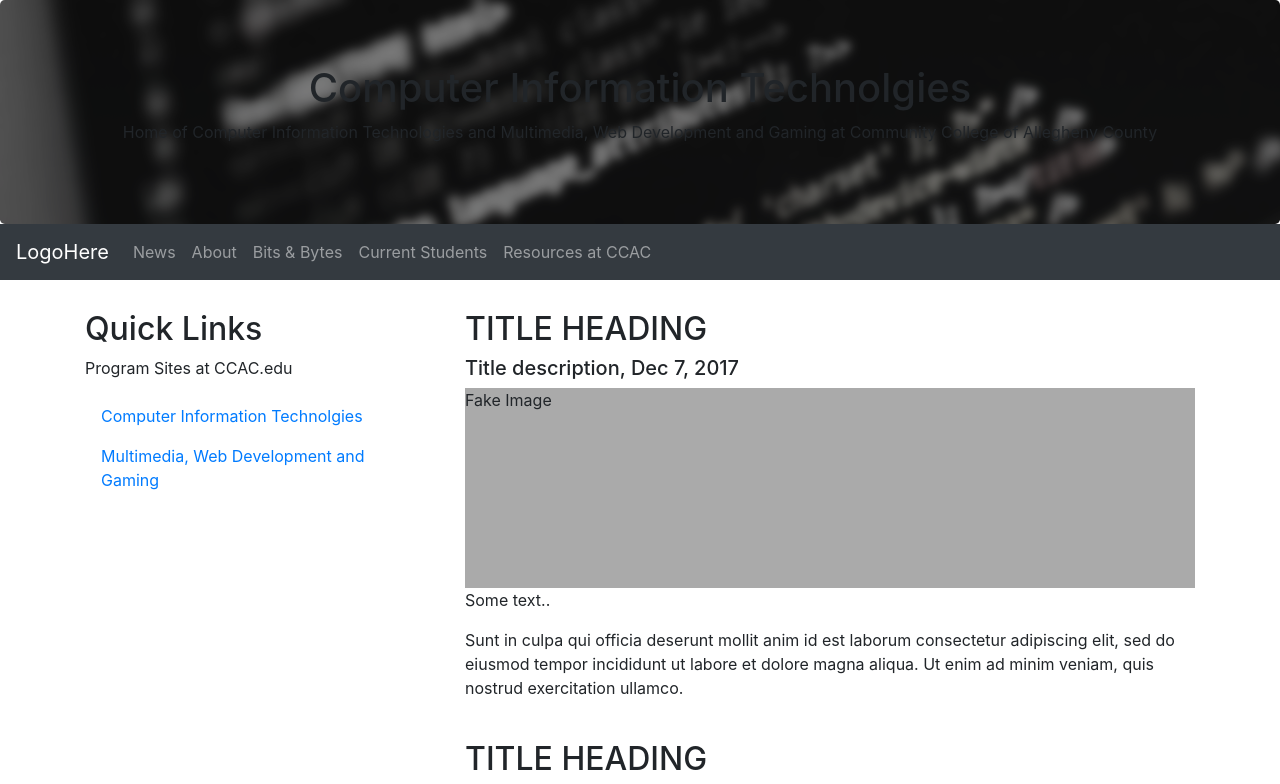
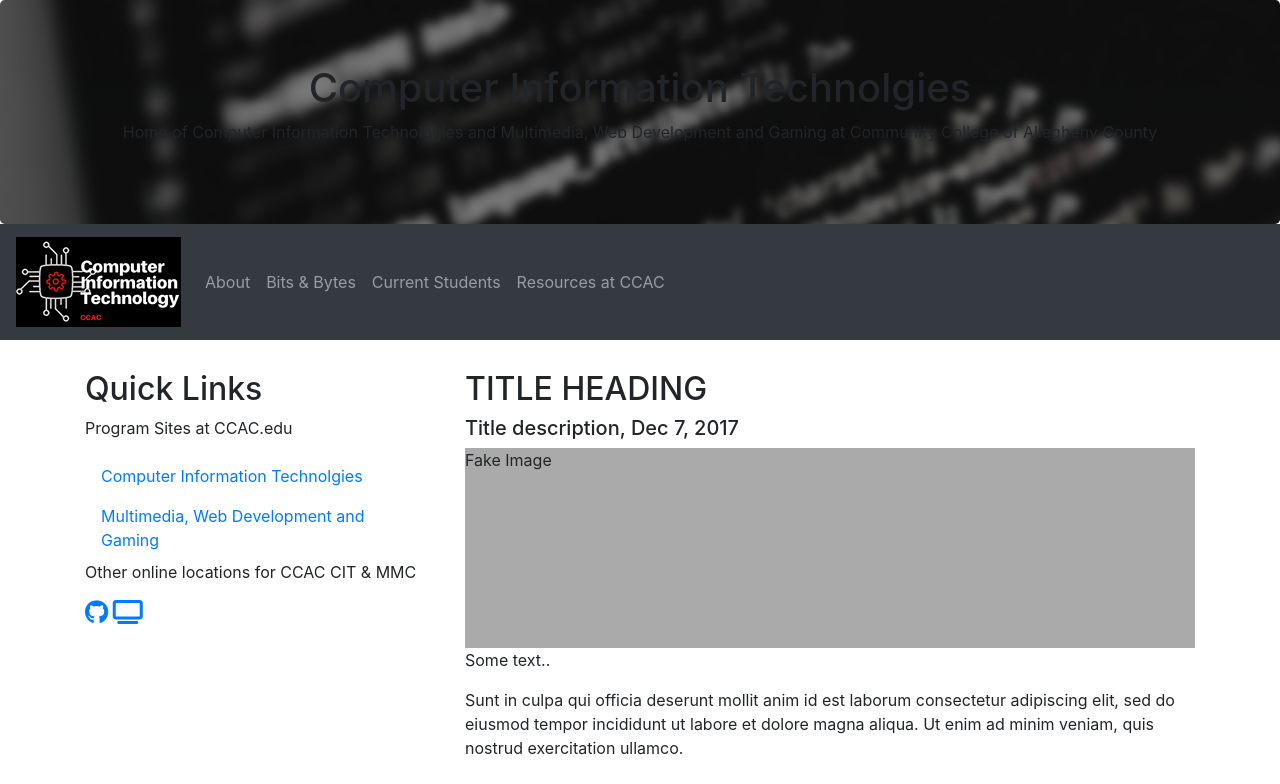
Before and after one commit to CCAC-CIT/CCAC-CIT.github.io, a website: page index.html in a window 1280 px wide. Shown: the top 784 px of the page. Drawn offline with nearby package versions, Linux system fonts and the light colour scheme; files whose address does not match are found by name.

Commit message:
added links and updated nav, added icons and content

```diff
--- a/index.html
+++ b/index.html
@@ -9,6 +9,7 @@
   <script src="https://ajax.googleapis.com/ajax/libs/jquery/3.5.1/jquery.min.js"></script>
   <script src="https://cdnjs.cloudflare.com/ajax/libs/popper.js/1.16.0/umd/popper.min.js"></script>
   <script src="https://maxcdn.bootstrapcdn.com/bootstrap/4.5.2/js/bootstrap.min.js"></script>
+  <script src="https://kit.fontawesome.com/ce748462aa.js" crossorigin="anonymous"></script>
 </head>
 <body>
 
@@ -18,15 +19,12 @@
 </div>
 
 <nav class="navbar navbar-expand-sm bg-dark navbar-dark">
-  <a class="navbar-brand" href="index.html">LogoHere</a>
+  <a class="navbar-brand" href="index.html"><img src="assets/images/cit_Logo_nav.png"/></a>
   <button class="navbar-toggler" type="button" data-toggle="collapse" data-target="#collapsibleNavbar">
     <span class="navbar-toggler-icon"></span>
   </button>
   <div class="collapse navbar-collapse" id="collapsibleNavbar">
     <ul class="navbar-nav">
-      <li class="nav-item">
-        <a class="nav-link" href="#">News</a>
-      </li>
       <li class="nav-item">
         <a class="nav-link" href="#">About</a>
       </li>
@@ -57,6 +55,9 @@
         </li>
       </ul>
       <hr class="d-sm-none">
+      <p>Other online locations for CCAC CIT & MMC</p>
+      <a href="https://github.com/CCAC-CIT" target="_blank"><i class='fab fa-github' style='font-size:24px'></i></a>
+      <a href="https://www.youtube.com/channel/UCeJIHkFsj6gQexgLlPZ9qIw" target="_blank"><i class="fa fa-television" style="font-size:24px"></i></a>
     </div>
     <div class="col-sm-8">
       <h2>TITLE HEADING</h2>
```
Also changed, not shown: resources.html (+1 -4 lines), assets/Images/CIT_SmallLogo.png (added), assets/Images/cit_Logo.png (added), assets/Images/cit_Logo_nav.png (added).
